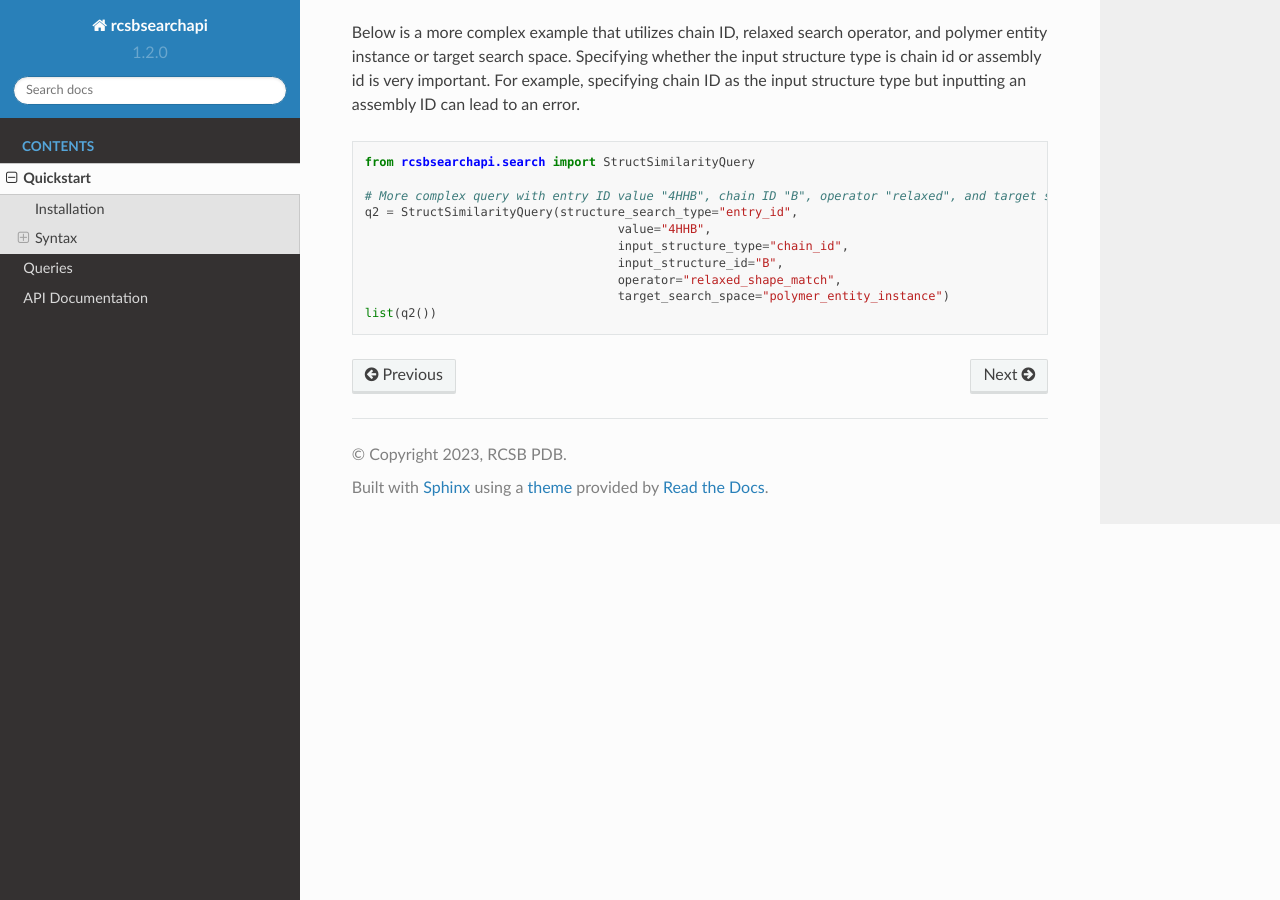
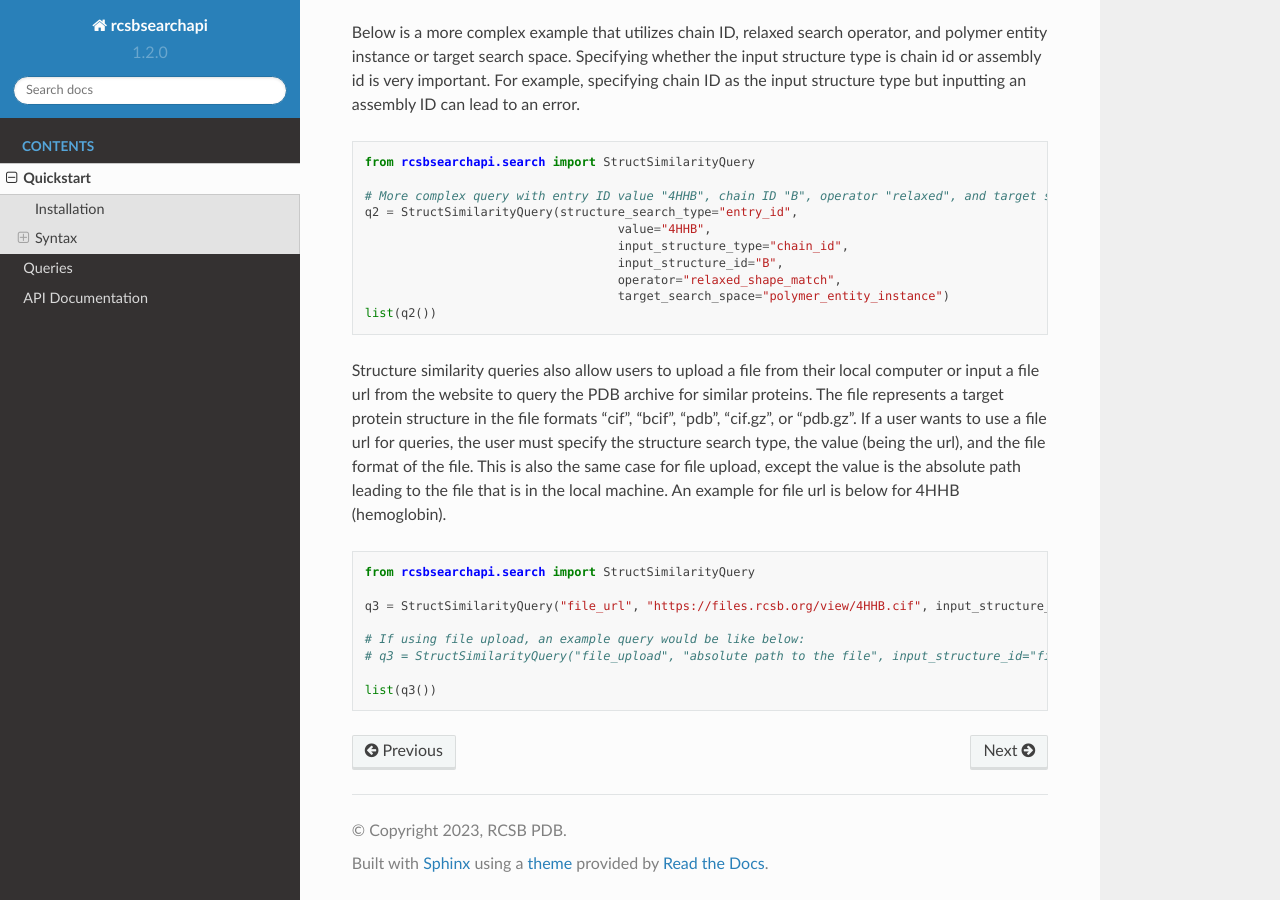
Before and after one commit to rcsb/py-rcsbsearchapi, a Sphinx documentation site: the page built from docs/quickstart.md, in a window 1280 px wide and 900 px high, scrolled down 5042 px. Built offline with Sphinx 7.4.7 and the Read the Docs theme 2.0.0, drawn with Linux system fonts in a browser that asks for light colours.

Commit message:
added more tests and examples for structure similarity search. implemented relative path for file upload function

````diff
--- a/docs/quickstart.md
+++ b/docs/quickstart.md
@@ -246,3 +246,14 @@ q2 = StructSimilarityQuery(structure_search_type="entry_id",
                                    target_search_space="polymer_entity_instance")
 list(q2())
 ```
+Structure similarity queries also allow users to upload a file from their local computer or input a file url from the website to query the PDB archive for similar proteins. The file represents a target protein structure in the file formats "cif", "bcif", "pdb", "cif.gz", or "pdb.gz". If a user wants to use a file url for queries, the user must specify the structure search type, the value (being the url), and the file format of the file. This is also the same case for file upload, except the value is the absolute path leading to the file that is in the local machine. An example for file url is below for 4HHB (hemoglobin).
+```python
+from rcsbsearchapi.search import StructSimilarityQuery
+
+q3 = StructSimilarityQuery("file_url", "https://files.rcsb.org/view/4HHB.cif", input_structure_id="cif")
+
+# If using file upload, an example query would be like below:
+# q3 = StructSimilarityQuery("file_upload", "absolute path to the file", input_structure_id="file format")
+
+list(q3())
+```
````
Also changed, not shown: README.md (+11 -0 lines), docs/queries.md (+11 -0 lines), 10 other files.
